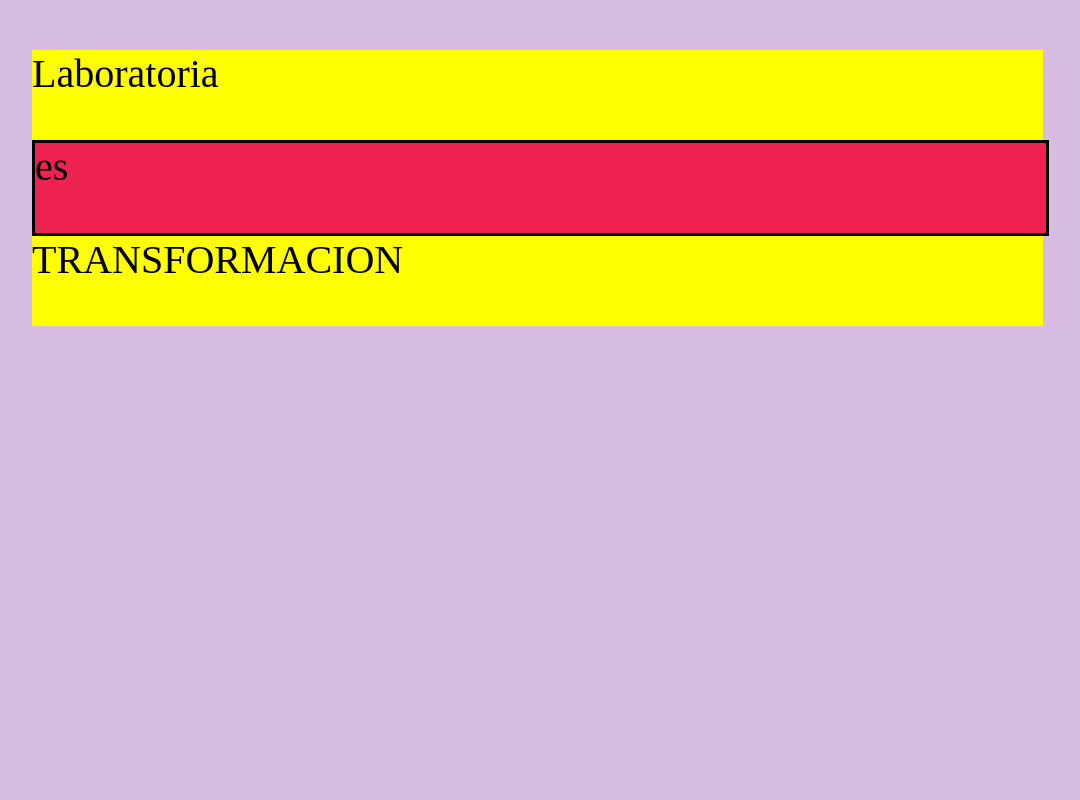
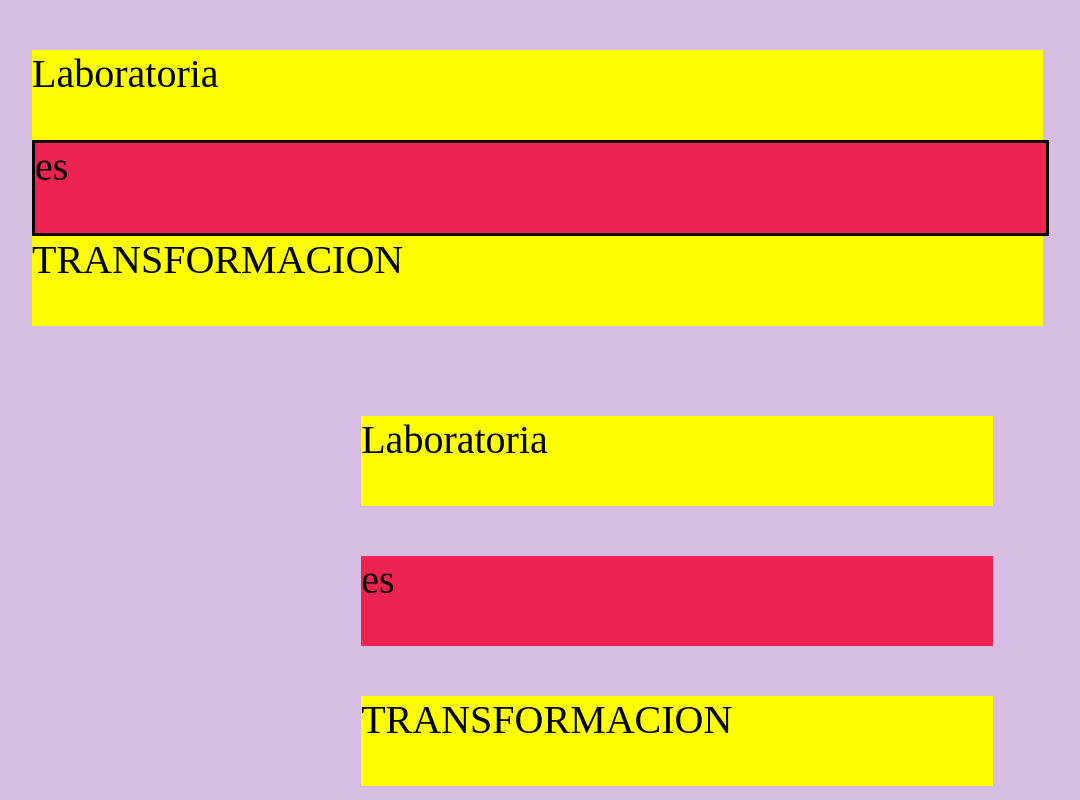
Before and after one commit to yudithchuctaya/Practica-22, a plain HTML site: page index.html in a window 1280 px wide. Shown: the whole page, without its empty margins (26-1106 px from the left). Drawn offline with Linux system fonts and the light colour scheme.

Commit message:
segunda parte de la practica

```diff
--- a/assets/css/style.css
+++ b/assets/css/style.css
@@ -32,3 +32,34 @@ body{
     margin-left: 50px;
     display: block;
 }
+
+.primero{
+    background-color: yellow;
+    height: 90px;
+    width: 50%;
+    font-size: 40px;
+    margin-top: 90px;
+    margin-right: 100%;
+    margin-left: 30%;
+    display: block;
+}
+.segundo{
+    background-color:#ed2251;
+    height: 90px;
+    width: 50%;
+    font-size: 40px;
+    margin-top: 50px;
+   margin-right: 100%;
+    margin-left: 30%;
+    display: block;
+}
+.tercero{
+    background-color: yellow;
+    height: 90px;
+    width: 50%;
+    font-size: 40px;
+    margin-top: 50px;
+     margin-right: 100%;
+    margin-left: 30%;
+    display: block;
+}
--- a/index.html
+++ b/index.html
@@ -8,9 +8,19 @@
      <link rel="stylesheet" href="assets/css/style.css"/>
 </head>
 <body>
-    <div class="palabra1">Laboratoria</div>
-    <div class="palabra2">es</div>
-    <div class="palabra3">TRANSFORMACION</div>
+    <div>
+            <div id="ejrc1">
+            <div class="palabra1">Laboratoria</div>
+            <div class="palabra2">es</div>
+            <div class="palabra3">TRANSFORMACION</div>
+        </div>
+        <div id="ejerc2">
+            <div class="primero">Laboratoria</div>
+            <div class="segundo">es</div>
+            <div class="tercero">TRANSFORMACION</div>
+        </div>
+  </div>
+
 
 </body>
 </html>
```
